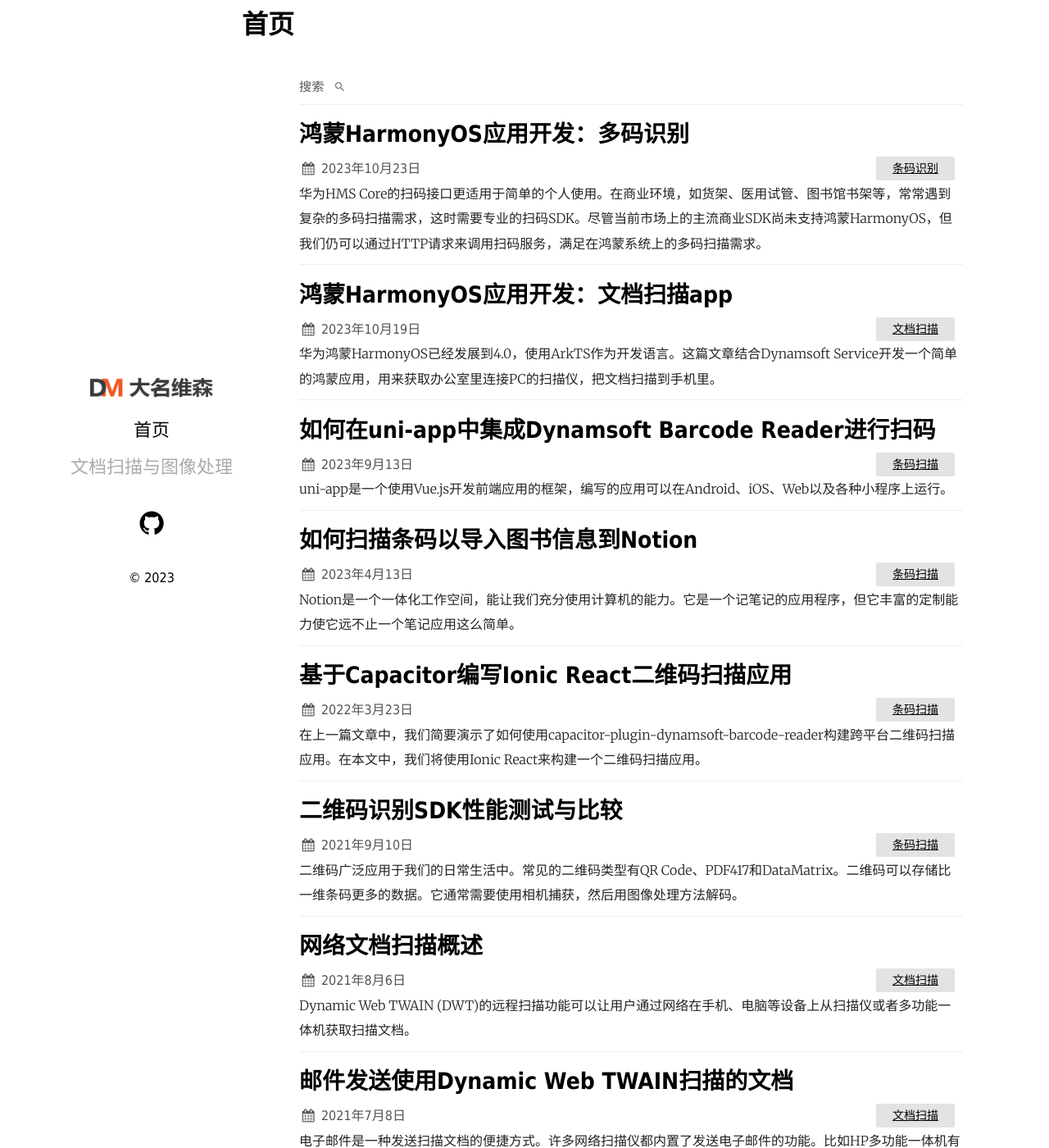
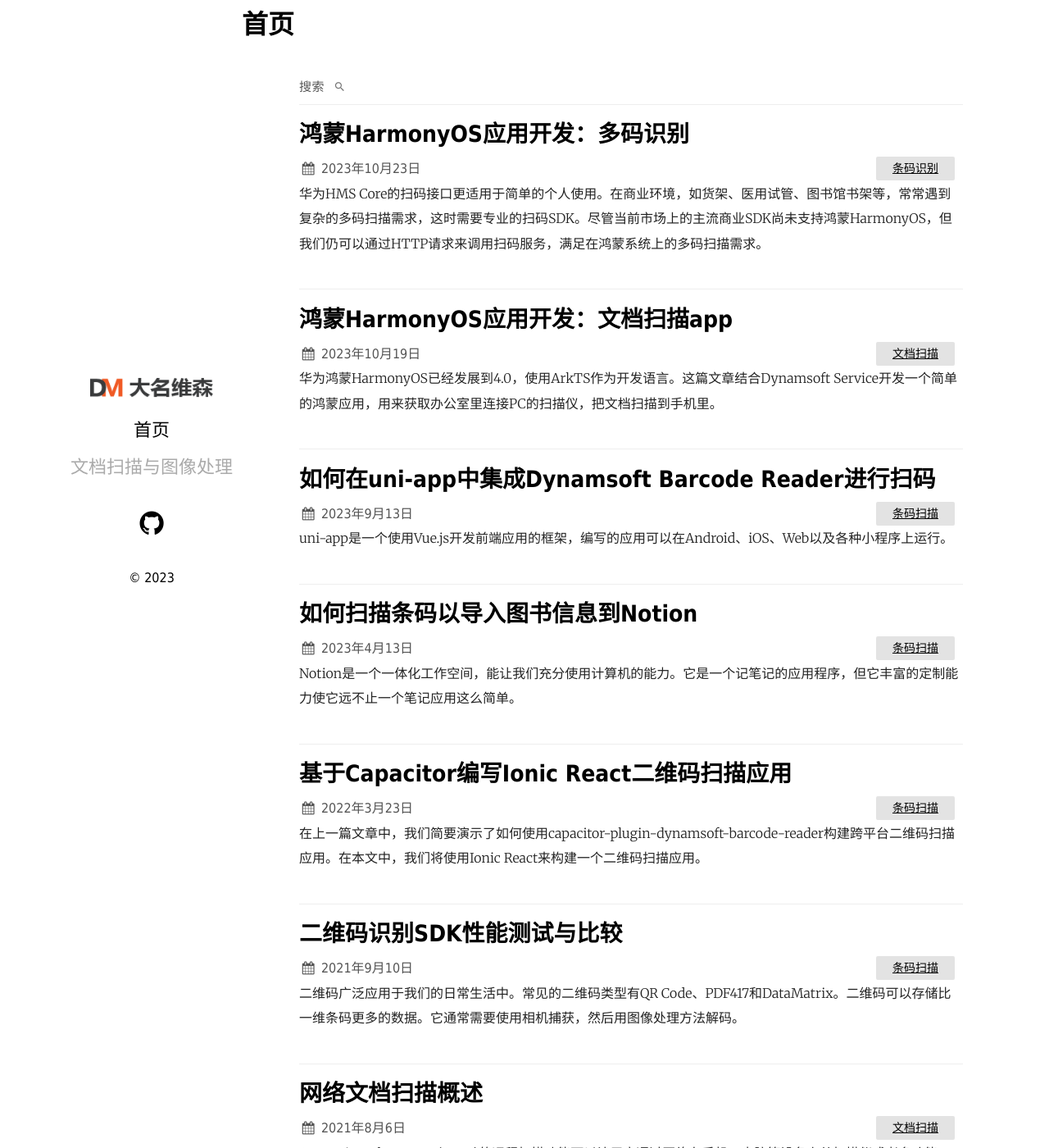
Before and after one commit to damingsoft/damingsoft.github.io, a Jekyll site: the page built from index.html, in a window 1280 px wide and 1400 px high. Shown: the whole window at 82% size. Built offline with Jekyll 4.4.1, drawn with Linux system fonts in a browser that asks for light colours; the list of posts is cut into pages by our own code.

Commit message:
increase padding bottom for post

```diff
--- a/_sass/plain.scss
+++ b/_sass/plain.scss
@@ -256,7 +256,7 @@ main {
   font-weight: 300;
   color: #222;
   line-height: 1.9em;
-  padding-bottom: 10px;
+  padding-bottom: 2.5em;
   border-bottom: 1px solid #eee;
   p {
     margin-top: 10px;
```
